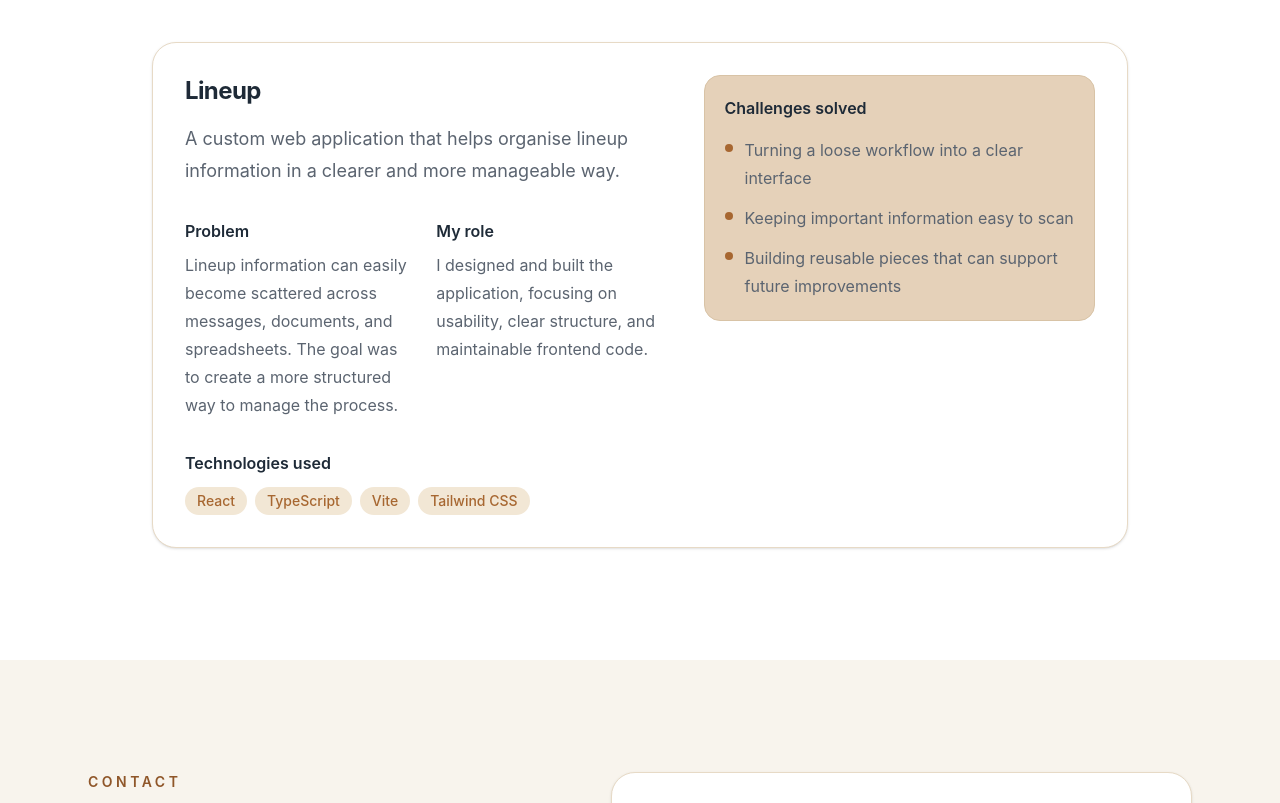
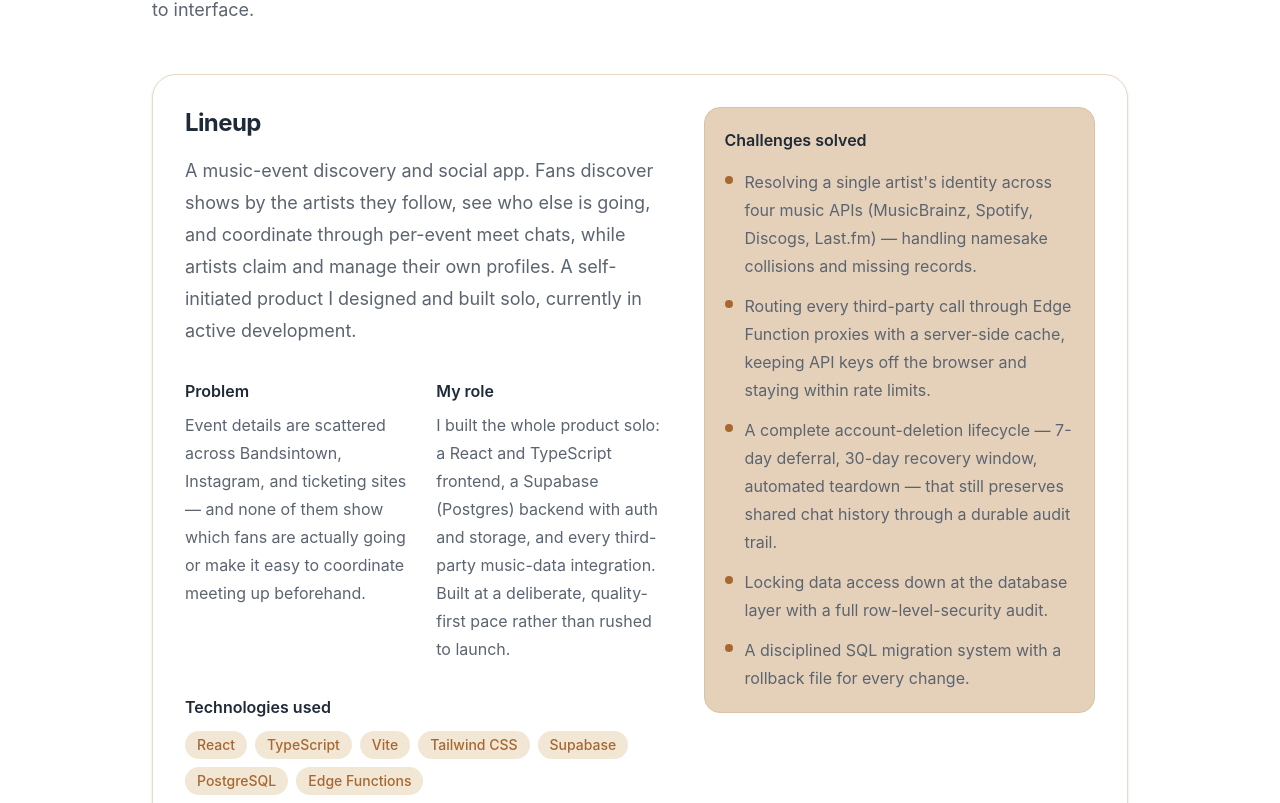
Before and after one commit to apontc/kreativit, a React (Vite) app: page / in a window 1280 px wide. Shown: the part 2417-3220 px from the top of the page. Built offline with nearby package versions, Linux system fonts and the light colour scheme.

Commit message:
content: rewrite Lineup case study with concrete, honest detail

```diff
--- a/src/data/selectedWork.ts
+++ b/src/data/selectedWork.ts
@@ -24,22 +24,32 @@ export const selectedWork: SelectedWorkContent = {
   eyebrow: "Selected Work",
   heading: "Real projects, built with care.",
   intro:
-    "A closer look at practical web applications I have designed and built.",
+    "A closer look at a full product I designed and built end to end — from database to interface.",
 
   projects: [
     {
       title: "Lineup",
       summary:
-        "A custom web application that helps organise lineup information in a clearer and more manageable way.",
+        "A music-event discovery and social app. Fans discover shows by the artists they follow, see who else is going, and coordinate through per-event meet chats, while artists claim and manage their own profiles. A self-initiated product I designed and built solo, currently in active development.",
       problem:
-        "Lineup information can easily become scattered across messages, documents, and spreadsheets. The goal was to create a more structured way to manage the process.",
+        "Event details are scattered across Bandsintown, Instagram, and ticketing sites — and none of them show which fans are actually going or make it easy to coordinate meeting up beforehand.",
       role:
-        "I designed and built the application, focusing on usability, clear structure, and maintainable frontend code.",
-      technologies: ["React", "TypeScript", "Vite", "Tailwind CSS"],
+        "I built the whole product solo: a React and TypeScript frontend, a Supabase (Postgres) backend with auth and storage, and every third-party music-data integration. Built at a deliberate, quality-first pace rather than rushed to launch.",
+      technologies: [
+        "React",
+        "TypeScript",
+        "Vite",
+        "Tailwind CSS",
+        "Supabase",
+        "PostgreSQL",
+        "Edge Functions",
+      ],
       challenges: [
-        "Turning a loose workflow into a clear interface",
-        "Keeping important information easy to scan",
-        "Building reusable pieces that can support future improvements",
+        "Resolving a single artist's identity across four music APIs (MusicBrainz, Spotify, Discogs, Last.fm) — handling namesake collisions and missing records.",
+        "Routing every third-party call through Edge Function proxies with a server-side cache, keeping API keys off the browser and staying within rate limits.",
+        "A complete account-deletion lifecycle — 7-day deferral, 30-day recovery window, automated teardown — that still preserves shared chat history through a durable audit trail.",
+        "Locking data access down at the database layer with a full row-level-security audit.",
+        "A disciplined SQL migration system with a rollback file for every change.",
       ],
       screenshots: [],
     },
```
